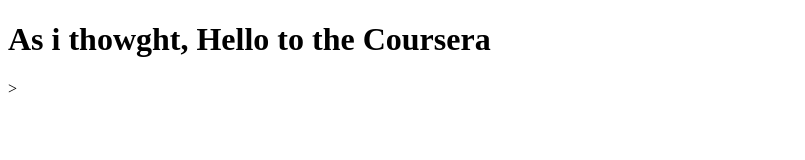
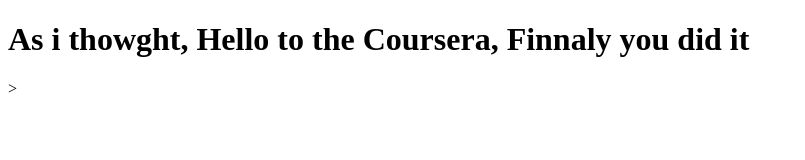
Before and after one commit to Bublik-05/coursera-test, a plain HTML site: page site/index.html in a window 1280 px wide. Shown: the whole page, without its empty margins (0-805 px from the left). Drawn offline with Linux system fonts and the light colour scheme.

Commit message:
small addition

```diff
--- a/site/index.html
+++ b/site/index.html
@@ -4,6 +4,6 @@
 	<title>We met again Abylay</title>
 </head>
 <body>
-	<h1>As i thowght, Hello to the Coursera</h1>
+	<h1>As i thowght, Hello to the Coursera, Finnaly you did it</h1>
 </body>
 </html>>
```
